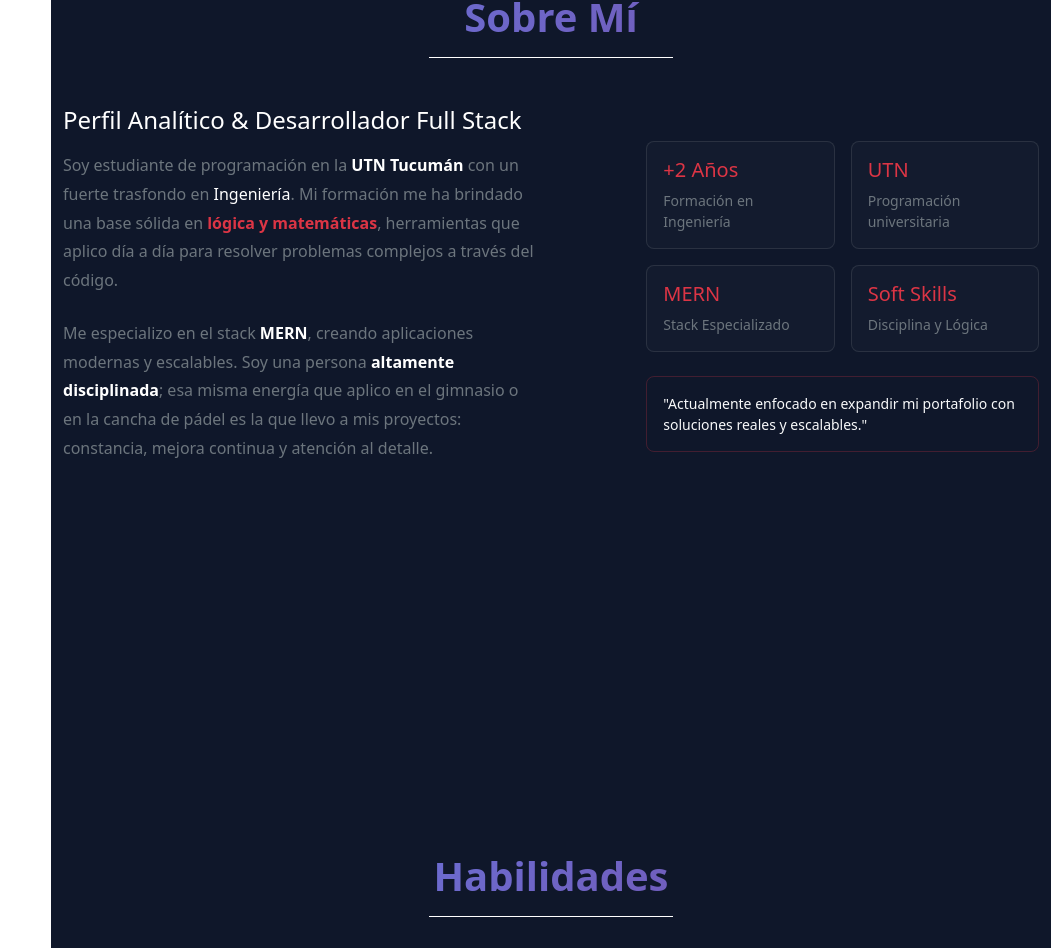
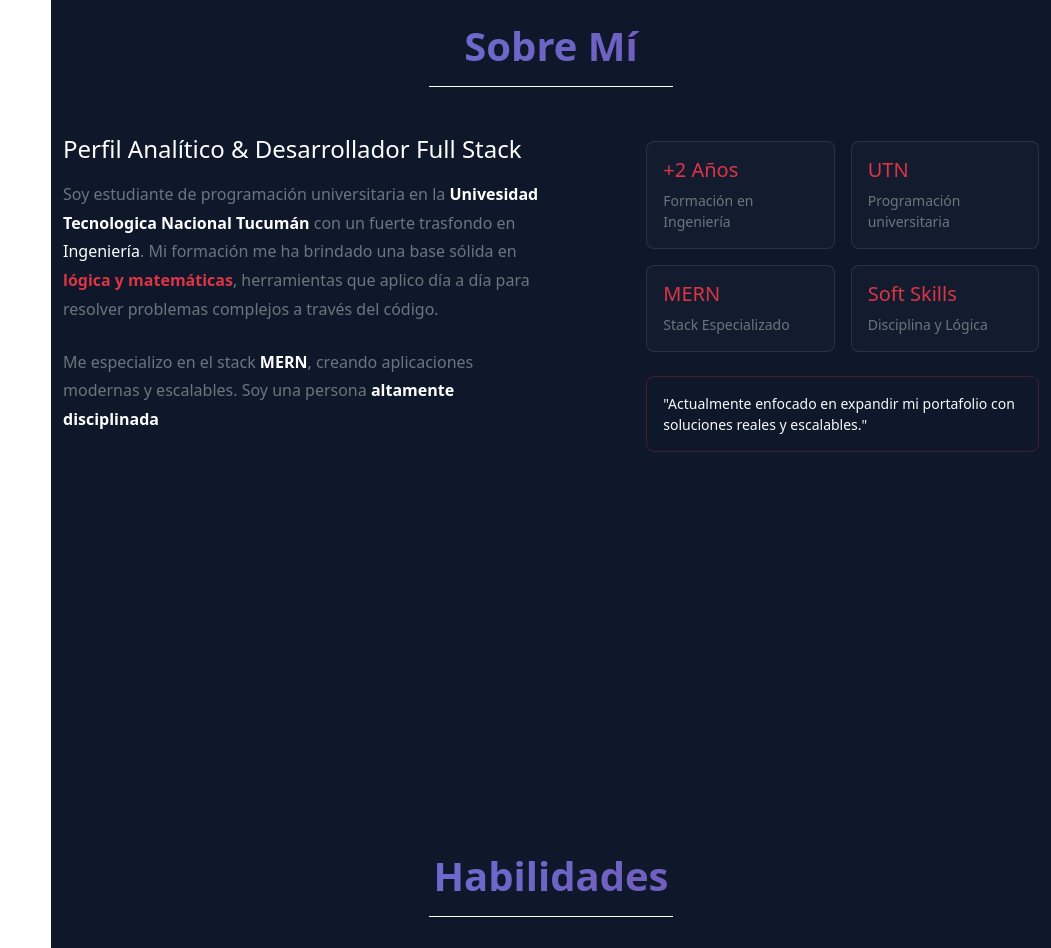
Before and after one commit to tomasgomez18/MyPorffolio, a React (Vite) app: page / in a window 1280 px wide. Shown: the part 960-1908 px from the top of the page, without its empty margins (229-1280 px from the left). Built offline with nearby package versions, Linux system fonts and the light colour scheme.

Commit message:
fix: modifica descripcion en la seccion sobre mi

```diff
--- a/src/components/home/Home.jsx
+++ b/src/components/home/Home.jsx
@@ -74,10 +74,10 @@ function Home() {
               <div className="col-12 col-lg-6 mb-4 mb-lg-0 text-start">
                 <h3 className="text-white fs-4 mb-3">Perfil Analítico & Desarrollador Full Stack</h3>
                 <p className="text-secondary mb-4" style={{ lineHeight: '1.8' }}>
-                  Soy estudiante de programación en la <span className="text-white fw-bold">UTN Tucumán</span> con un fuerte trasfondo en <span className="text-white">Ingeniería</span>. Mi formación me ha brindado una base sólida en <span className="text-danger fw-bold">lógica y matemáticas</span>, herramientas que aplico día a día para resolver problemas complejos a través del código.
+                  Soy estudiante de programación universitaria en la <span className="text-white fw-bold">Univesidad Tecnologica Nacional Tucumán</span> con un fuerte trasfondo en <span className="text-white">Ingeniería</span>. Mi formación me ha brindado una base sólida en <span className="text-danger fw-bold">lógica y matemáticas</span>, herramientas que aplico día a día para resolver problemas complejos a través del código.
                 </p>
                 <p className="text-secondary mb-4" style={{ lineHeight: '1.8' }}>
-                  Me especializo en el stack <span className="text-white fw-bold">MERN</span>, creando aplicaciones modernas y escalables. Soy una persona <span className="text-white fw-bold">altamente disciplinada</span>; esa misma energía que aplico en el gimnasio o en la cancha de pádel es la que llevo a mis proyectos: constancia, mejora continua y atención al detalle.
+                  Me especializo en el stack <span className="text-white fw-bold">MERN</span>, creando aplicaciones modernas y escalables. Soy una persona <span className="text-white fw-bold">altamente disciplinada</span>
                 </p>
               </div>
               <div className="col-12 col-lg-5 offset-lg-1">
```
